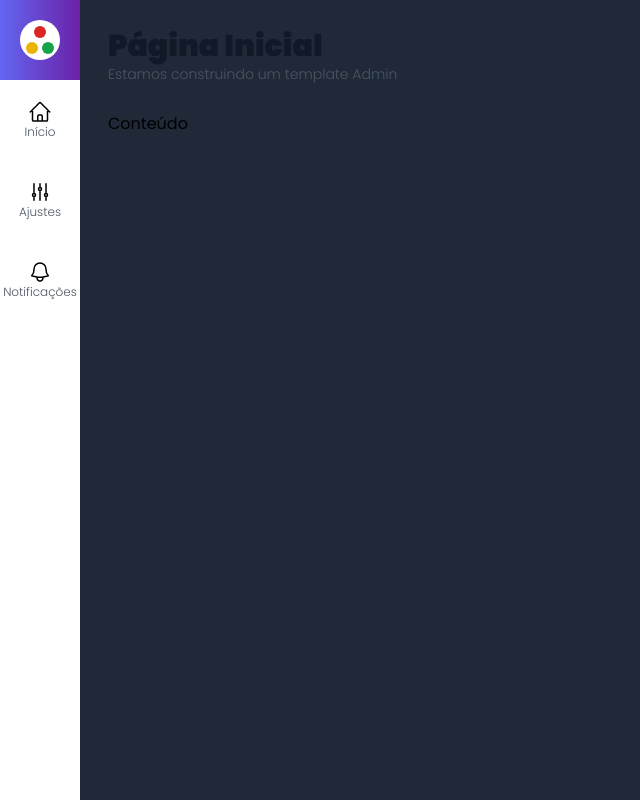
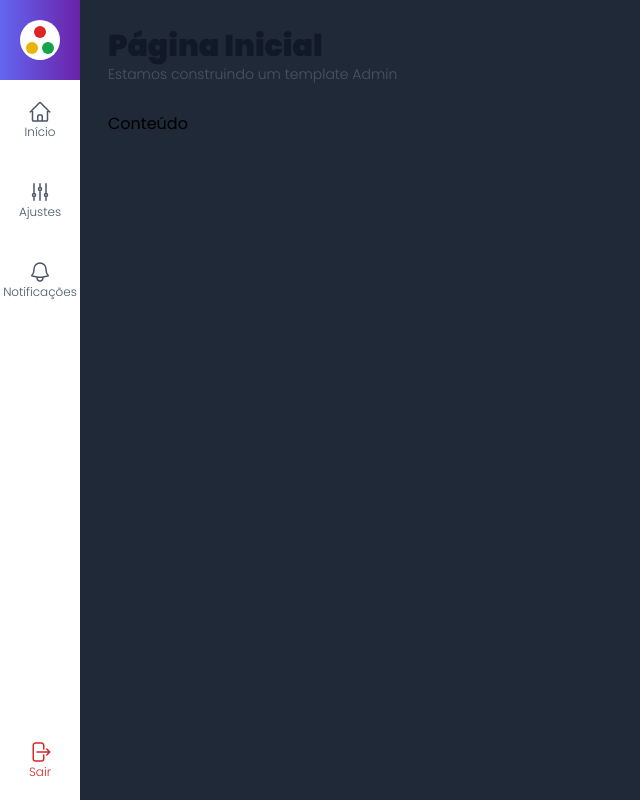
Before and after one commit to Wellington-Henrique/admin-template-nextjs-typescript, a Next.js app: page / in a window 1280 px wide. Shown: the whole page, without its empty margins (0-640 px from the left). Built offline with nearby package versions, Linux system fonts and the light colour scheme.

Commit message:
172. Componente Menu Lateral #3

```diff
--- a/src/components/icons/index.tsx
+++ b/src/components/icons/index.tsx
@@ -19,3 +19,9 @@
         <path strokeLinecap="round" strokeLinejoin="round" d="M14.857 17.082a23.848 23.848 0 005.454-1.31A8.967 8.967 0 0118 9.75v-.7V9A6 6 0 006 9v.75a8.967 8.967 0 01-2.312 6.022c1.733.64 3.56 1.085 5.455 1.31m5.714 0a24.255 24.255 0 01-5.714 0m5.714 0a3 3 0 11-5.714 0" />
     </svg>
 )
+
+export const IconeSair = (
+    <svg xmlns="http://www.w3.org/2000/svg" fill="none" viewBox="0 0 24 24" strokeWidth={1.5} stroke="currentColor" className="w-6 h-6">
+        <path strokeLinecap="round" strokeLinejoin="round" d="M15.75 9V5.25A2.25 2.25 0 0013.5 3h-6a2.25 2.25 0 00-2.25 2.25v13.5A2.25 2.25 0 007.5 21h6a2.25 2.25 0 002.25-2.25V15m3 0l3-3m0 0l-3-3m3 3H9" />
+    </svg>
+)
--- a/src/components/template/MenuItem.tsx
+++ b/src/components/template/MenuItem.tsx
@@ -2,25 +2,37 @@
 import React from 'react'
 
 interface MenuItemProps {
-  url: string
   texto: string
   icone: any
+  className?: string
+  url?: string
+  onClick?: (e: React.MouseEvent<HTMLLIElement, MouseEvent>) => void
 }
 
 export default function MenuItem(props: MenuItemProps) {
-  return (
-    <li className={`
-    hover:bg-gray-100
-    `}>
-      <Link href={props.url} className={`
+  function renderizarLink() {
+    return (
+      <div className={`
         flex flex-col justify-center items-center
-        h-20 w-20
+        h-20 w-20 text-gray-600 ${props.className}
       `}>
         {props.icone}
         <span className={`
-          text-xs font-light text-gray-600
+          text-xs font-light
         `}>{props.texto}</span>
-      </Link>
+      </div>
+    )
+  }
+  return (
+    <li className={`
+    hover:bg-gray-100 cursor-pointer
+    `}
+    onClick={props.onClick}
+    >
+      {props.url ?
+      <Link href={props.url}>
+        {renderizarLink()}
+      </Link>: renderizarLink()}
     </li>
   )
 }
--- a/src/components/template/MenuLateral.tsx
+++ b/src/components/template/MenuLateral.tsx
@@ -2,11 +2,11 @@
 import MenuItem from './MenuItem'
 import Logo from './Logo'
 
-import { IconeCasa, IconeAjuste, IconeSino } from '../icons'
+import { IconeCasa, IconeAjuste, IconeSino, IconeSair } from '../icons'
 
 export default function MenuLateral() {
   return (
-    <aside>
+    <aside className='flex flex-col'>
       <div className={`
         flex flex-col items-center justify-center
         bg-gradient-to-r from-indigo-500 to-purple-800
@@ -15,7 +15,8 @@
         <Logo/>
       </div>
 
-      <ul>
+      <ul className='
+        flex-grow'>
         <MenuItem
           url="/"
           texto="Início"
@@ -34,6 +35,19 @@
           icone={IconeSino}
         />
       </ul>
+
+      <ul>
+        <MenuItem
+          texto="Sair"
+          icone={IconeSair}
+          className={`
+          text-red-600
+          hover:bg-red-400
+          hover:text-white
+          `}
+          onClick={() => console.log("logout")}
+        />
+      </ul>
     </aside>
   )
 }
```
